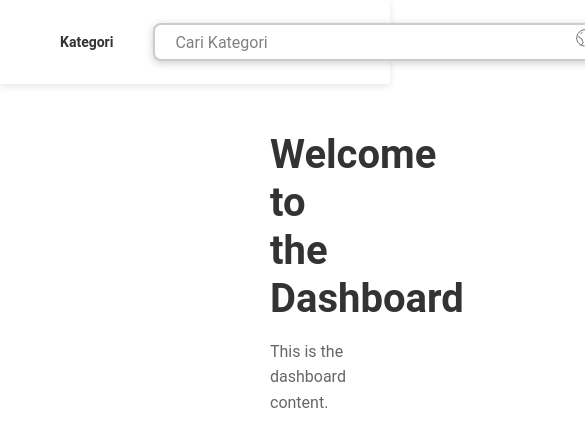
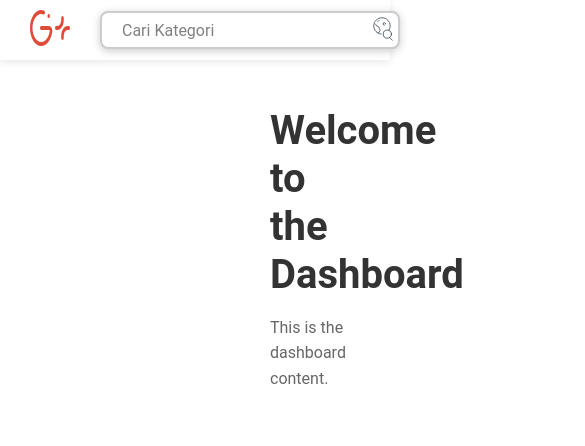
Before and after one commit to moronturtle/catalog-product-using-next-js, a Next.js app: page /home in a window 390 px wide. Shown: the top 446 px of the page, 585 px wide, since content can reach past the window. Built offline with nearby package versions, Linux system fonts and the light colour scheme.

Commit message:
added responsive header styled

```diff
--- a/src/components/Navbar/index.tsx
+++ b/src/components/Navbar/index.tsx
@@ -15,7 +15,7 @@ const Navbar = () => {
       </div>
     </div>
     <div className="find-category">
-      <label className="label">Kategori</label>
+      <label className="label hidden-in-sm">Kategori</label>
       <div className="find-category-searh-input">
         <input className="input-size-lg" type="text" placeholder="Cari Kategori" />
         <Image
--- a/src/components/Navbar/style.scss
+++ b/src/components/Navbar/style.scss
@@ -7,6 +7,10 @@
   z-index: 1000;
   background-color: white;
   box-shadow: 0 2px 8px rgba(0, 0, 0, 0.1);
+
+  @include responsive('sm') {
+    padding: 0;
+  }
 
   &-container {
     display: flex;
@@ -18,6 +22,11 @@
     display: flex;
     align-items: center;
 
+    @include responsive('sm') {
+        width: 40px;
+        height: 40px;
+      }
+
     img {
       width: 64px;
       height: 64px;
@@ -25,8 +34,17 @@
   }
 }
 
+.hidden-in-sm {
+  @include responsive('sm') {
+    display: none;
+  }
+}
+
 .find-category{
      @include flex($direction: row, $justify: center, $align: center, $gap:40px);
+     @include responsive('sm') {
+        @include flex($direction: row, $justify: center, $align: center, $gap:-20px);
+      }
 
     &-searh-input{
       position: relative;
--- a/src/styles/base/_base.scss
+++ b/src/styles/base/_base.scss
@@ -1,5 +1,6 @@
 @use "../utils/_variables" as variables;
 @use "sass:color";
+@use '@/styles/utils/_mixins' as *;
 
 *,
 *::before,
@@ -60,5 +61,11 @@ input {
 
   &-lg {
     width: 450px;
+    @include responsive('sm') {
+      width: 250px;
+    }
+    @include responsive('md') {
+      width: 300px;
+    }
   }
 }
```
